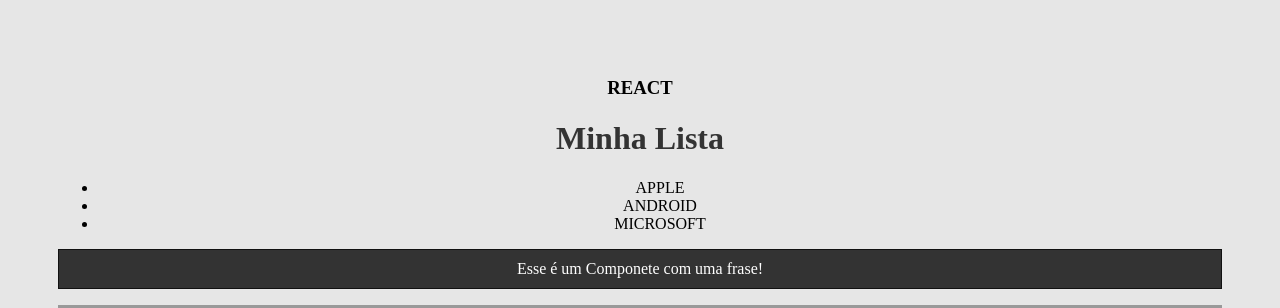
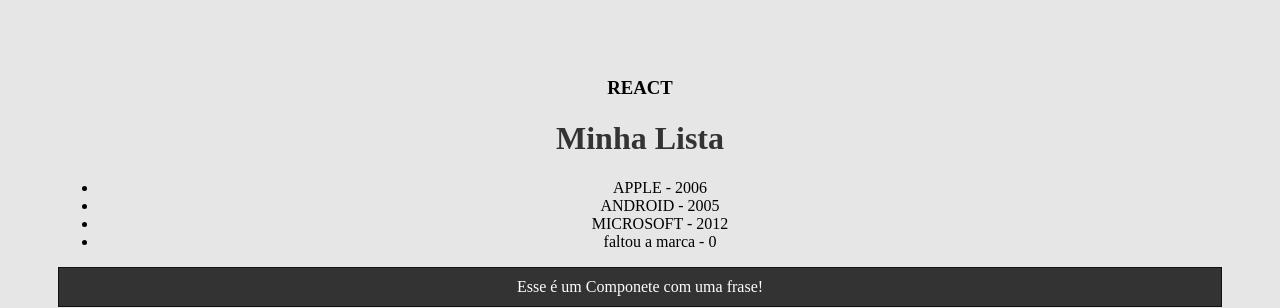
Before and after one commit to tiagoangelos/React, a JavaScript app: page / in a window 1280 px wide. Shown: the top 308 px of the page. Built offline with nearby package versions, Linux system fonts and the light colour scheme; the HTML template or start-up script is replaced by a standard one.

Commit message:
avancando em props

```diff
--- a/src/components/Item.js
+++ b/src/components/Item.js
@@ -1,7 +1,7 @@
-function Item(props){
+function Item({ marca, lancamento }){
     return (
         <>
-            <li>{props.marca}</li>
+            <li>{marca} - {lancamento}</li>
         </>
     )
 }
--- a/src/components/List.js
+++ b/src/components/List.js
@@ -1,16 +1,28 @@
 import Item from "./Item"
+import PropTypes from 'prop-types'
 
 function List(){
     return (
         <>
             <h1>Minha Lista</h1>
             <ul>
-                <Item marca="APPLE"/>
-                <Item marca="ANDROID"/>
-                <Item marca="MICROSOFT"/>
+                <Item marca="APPLE" lancamento={2006}/>
+                <Item marca="ANDROID" lancamento={2005}/>
+                <Item marca="MICROSOFT" lancamento={2012}/>
+                <Item />
             </ul>
         </>
     )
 }
 
+Item.propTypes = {
+    marca: PropTypes.string,
+    lancamento: PropTypes.number,
+}
+
+Item.defaultProps = {
+    marca: 'faltou a marca',
+    lancamento: 0,
+}
+
 export default List
```
